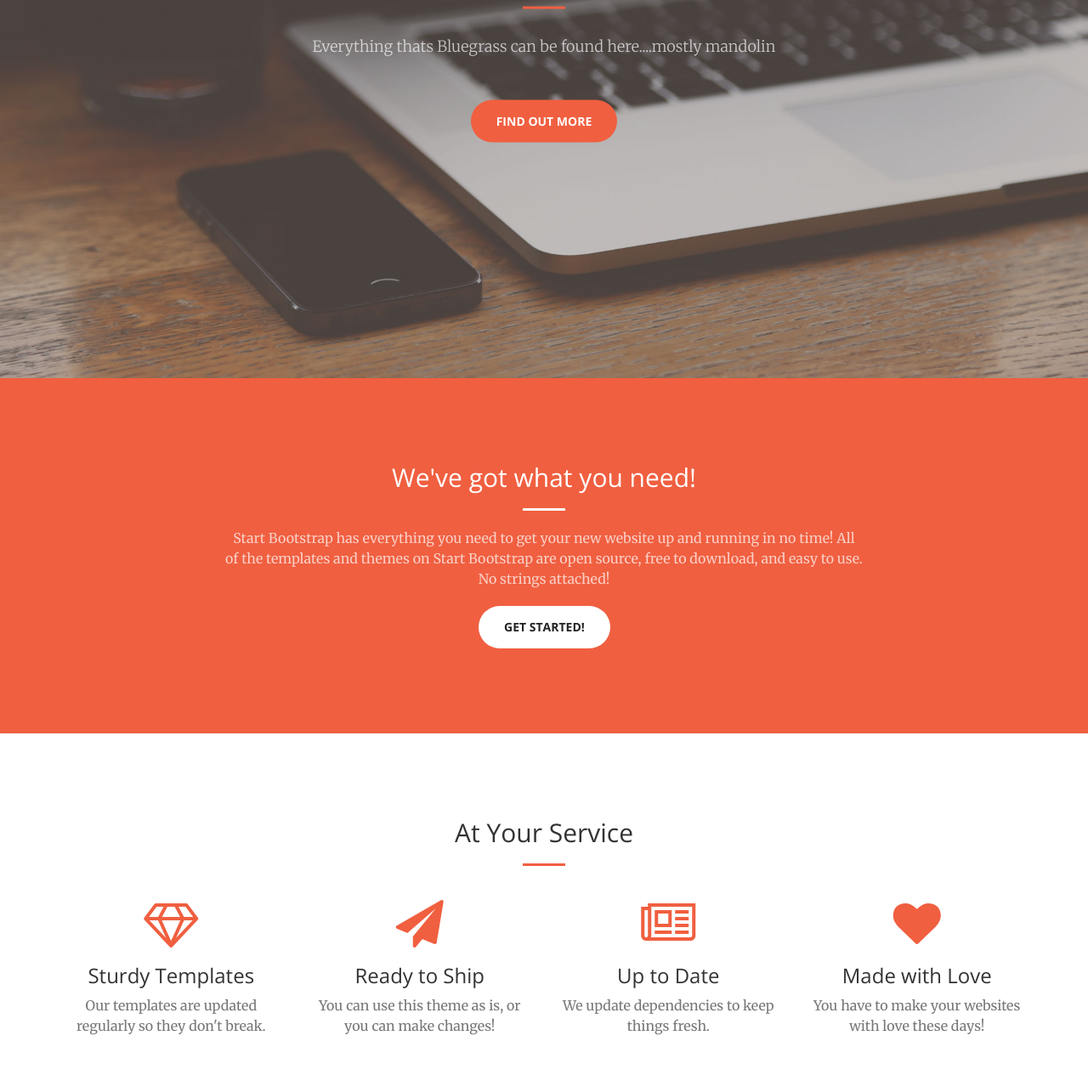
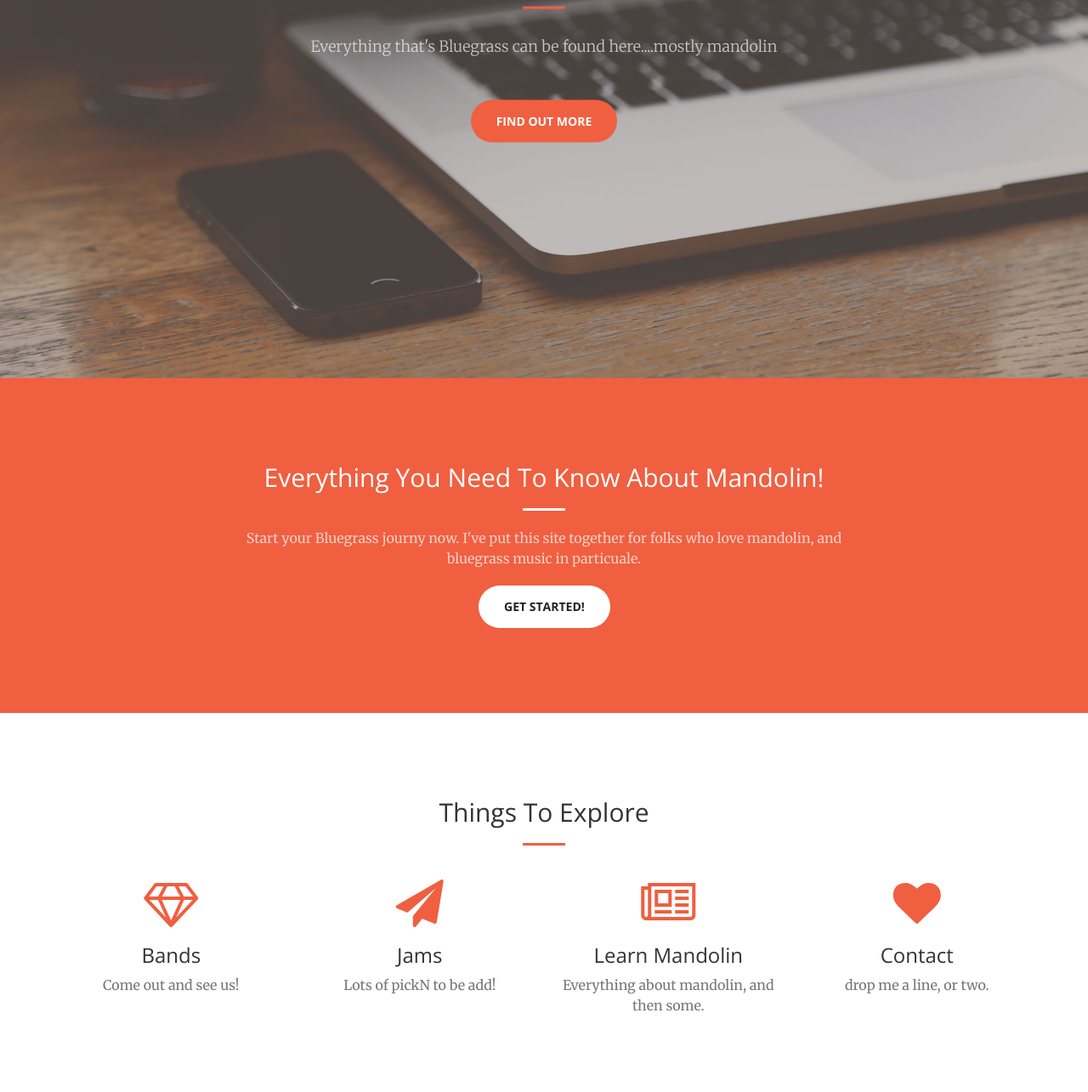
Before and after one commit to paulcolon/mandolinmanC, a website: page index.html in a window 1280 px wide. Shown: the part 355-1640 px from the top of the page at 85% size. Drawn offline with nearby package versions, Linux system fonts and the light colour scheme.

```diff
--- a/index.html
+++ b/index.html
@@ -73,7 +73,7 @@
             <div class="header-content-inner">
                 <h1 id="homeHeading">Mandolin Man</h1>
                 <hr>
-                <p>Everything thats Bluegrass can be found here....mostly mandolin</p>
+                <p>Everything that's Bluegrass can be found here....mostly mandolin</p>
                 <a href="#about" class="btn btn-primary btn-xl page-scroll">Find Out More</a>
             </div>
         </div>
@@ -83,9 +83,9 @@
         <div class="container">
             <div class="row">
                 <div class="col-lg-8 col-lg-offset-2 text-center">
-                    <h2 class="section-heading">We've got what you need!</h2>
+                    <h2 class="section-heading">Everything You Need To Know About Mandolin!</h2>
                     <hr class="light">
-                    <p class="text-faded">Start Bootstrap has everything you need to get your new website up and running in no time! All of the templates and themes on Start Bootstrap are open source, free to download, and easy to use. No strings attached!</p>
+                    <p class="text-faded">Start your Bluegrass journy now. I've put this site together for folks who love mandolin, and bluegrass music in particuale.</p>
                     <a href="#services" class="page-scroll btn btn-default btn-xl sr-button">Get Started!</a>
                 </div>
             </div>
@@ -96,7 +96,7 @@
         <div class="container">
             <div class="row">
                 <div class="col-lg-12 text-center">
-                    <h2 class="section-heading">At Your Service</h2>
+                    <h2 class="section-heading">Things To Explore</h2>
                     <hr class="primary">
                 </div>
             </div>
@@ -106,29 +106,29 @@
                 <div class="col-lg-3 col-md-6 text-center">
                     <div class="service-box">
                         <i class="fa fa-4x fa-diamond text-primary sr-icons"></i>
-                        <h3>Sturdy Templates</h3>
-                        <p class="text-muted">Our templates are updated regularly so they don't break.</p>
+                        <h3>Bands</h3>
+                        <p class="text-muted">Come out and see us!</p>
                     </div>
                 </div>
                 <div class="col-lg-3 col-md-6 text-center">
                     <div class="service-box">
                         <i class="fa fa-4x fa-paper-plane text-primary sr-icons"></i>
-                        <h3>Ready to Ship</h3>
-                        <p class="text-muted">You can use this theme as is, or you can make changes!</p>
+                        <h3>Jams</h3>
+                        <p class="text-muted">Lots of pickN to be add!</p>
                     </div>
                 </div>
                 <div class="col-lg-3 col-md-6 text-center">
                     <div class="service-box">
                         <i class="fa fa-4x fa-newspaper-o text-primary sr-icons"></i>
-                        <h3>Up to Date</h3>
-                        <p class="text-muted">We update dependencies to keep things fresh.</p>
+                        <h3>Learn Mandolin</h3>
+                        <p class="text-muted">Everything about mandolin, and then some.</p>
                     </div>
                 </div>
                 <div class="col-lg-3 col-md-6 text-center">
                     <div class="service-box">
                         <i class="fa fa-4x fa-heart text-primary sr-icons"></i>
-                        <h3>Made with Love</h3>
-                        <p class="text-muted">You have to make your websites with love these days!</p>
+                        <h3>Contact</h3>
+                        <p class="text-muted">drop me a line, or two.</p>
                     </div>
                 </div>
             </div>
@@ -235,8 +235,8 @@
     <aside class="bg-dark">
         <div class="container text-center">
             <div class="call-to-action">
-                <h2>Free Download at Start Bootstrap!</h2>
-                <a href="http://startbootstrap.com/template-overviews/creative/" class="btn btn-default btn-xl sr-button">Download Now!</a>
+                <h2>Mandolin Man</h2>
+                <a href="https://www.youtube.com/watch?v=9NcCgsAMxhs" class="btn btn-default btn-xl sr-button">Today's Tune!</a>
             </div>
         </div>
     </aside>
@@ -247,15 +247,15 @@
                 <div class="col-lg-8 col-lg-offset-2 text-center">
                     <h2 class="section-heading">Let's Get In Touch!</h2>
                     <hr class="primary">
-                    <p>Ready to start your next project with us? That's great! Give us a call or send us an email and we will get back to you as soon as possible!</p>
+                    <p>Give me a call or send an email and we will get back to you as soon as possible!</p>
                 </div>
                 <div class="col-lg-4 col-lg-offset-2 text-center">
                     <i class="fa fa-phone fa-3x sr-contact"></i>
-                    <p>123-456-6789</p>
+                    <p>502-475-8181</p>
                 </div>
                 <div class="col-lg-4 text-center">
                     <i class="fa fa-envelope-o fa-3x sr-contact"></i>
-                    <p><a href="mailto:your-email@your-domain.com">feedback@startbootstrap.com</a></p>
+                    <p><a href="mailto:your-pdcolon@gmail.com">pdcolon@gmail.com</a></p>
                 </div>
             </div>
         </div>
```
